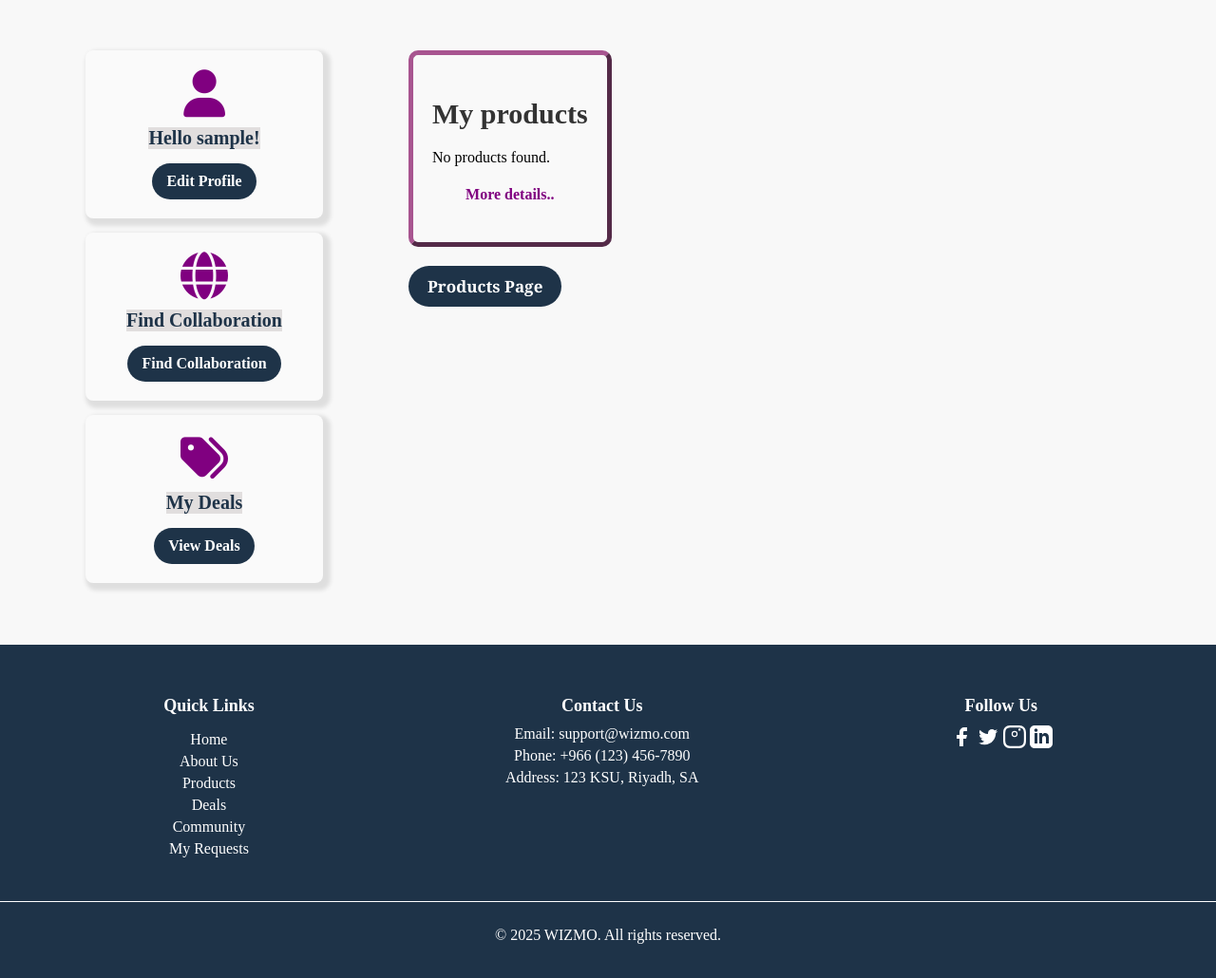
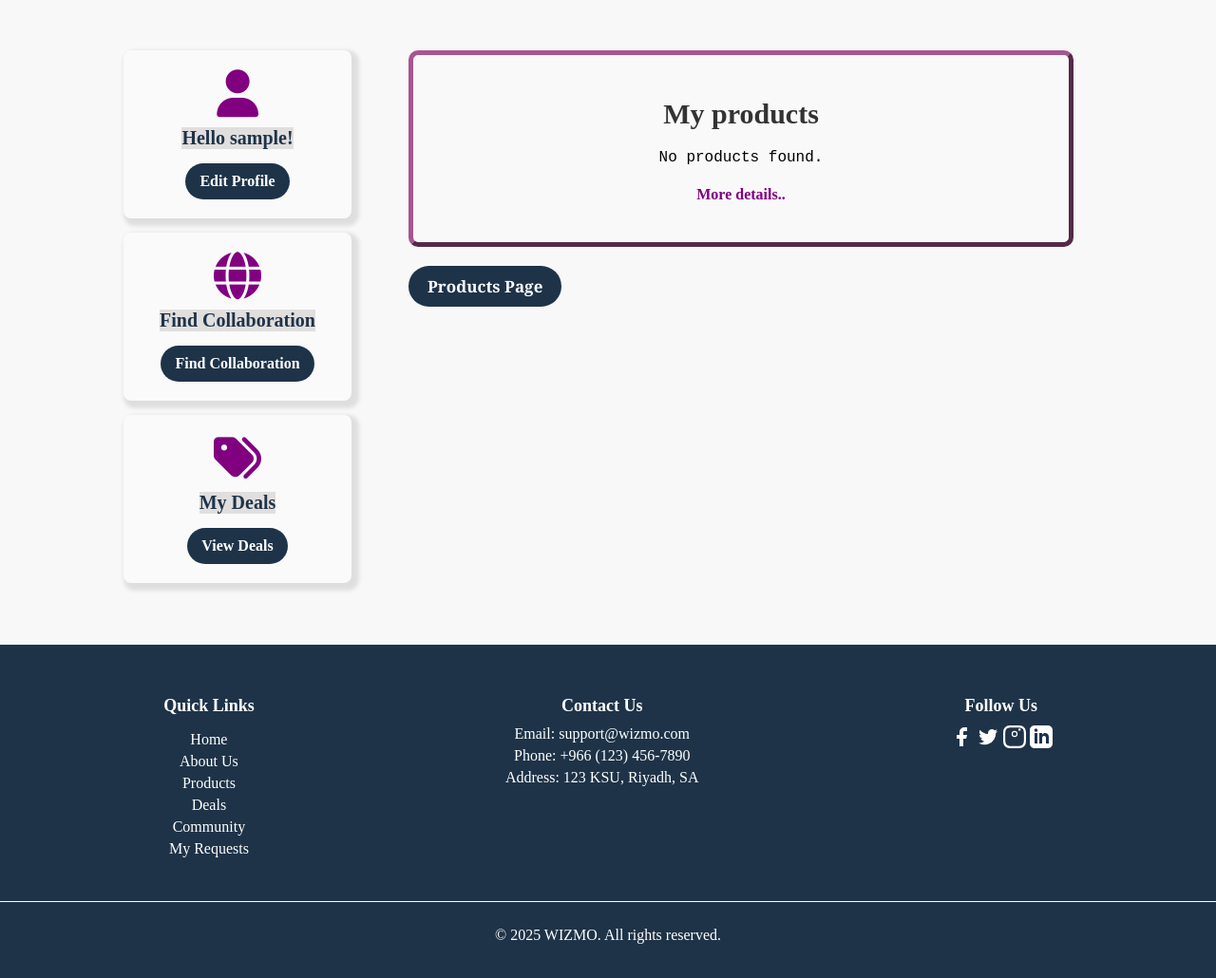
Before and after one commit to Alanoud-k/Wizmo, a PHP site: page /Homepage.php in a window 1280 px wide. Shown: the part 178-1208 px from the top of the page at 95% size. Run offline with PHP 8.4, Linux system fonts and the light colour scheme; the visitor is signed in with stand-in values (Sample User, id 1); data comes from the database, SQL or seed files in the repository.

Commit message:
semi-final

```diff
--- a/Homepage.php
+++ b/Homepage.php
@@ -123,7 +123,7 @@ if ($conn->connect_error) {
     border: 5px outset #a85590;
     border-radius: 10px;
     background-color: #f9f9f9;
-    max-width: 1000px;
+    width: 650px;
     margin-top: 3px;
     margin-bottom: 20px;
 }
@@ -190,6 +190,12 @@ if ($conn->connect_error) {
                 margin-top: 5px;
                 align-self: flex-end;
             }
+        }
+
+        .pmsg{
+            text-align: center;
+            font-weight: 400;
+            font-family: 'Courier New', Courier, monospace;
         }
     </style>
 </head>
@@ -302,7 +308,7 @@ if ($conn->connect_error) {
                     echo '</div>';
                 }
             } else {
-                echo '<p>No products found.</p>';
+                echo '<p class="pmsg">No products found.</p>';
             }
 
             // Close statement and connection
--- a/MainStyles.css
+++ b/MainStyles.css
@@ -369,6 +369,8 @@ ul li {
 .home-sidebar {
     width: 250px;
     margin-right: 20px;
+
+
 }
 
 .sidebar-box {
@@ -381,6 +383,8 @@ ul li {
     flex-direction: column;
     align-items: center;
     transition: transform 0.2s ease-in-out;
+    margin-left: 40px;
+    width:200px;
 
 }
 .sidebar-box:hover {
```
